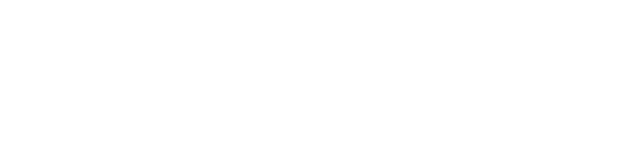
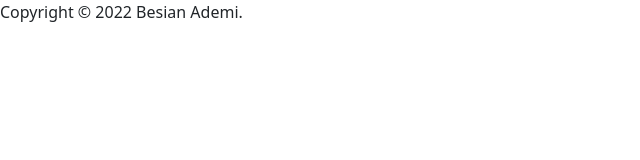
Before and after one commit to BesianAdemi/Modul-287-Webprojekt, a plain HTML site: page index.html in a window 1280 px wide. Shown: the whole page, without its empty margins (0-640 px from the left). Drawn offline with nearby package versions, Linux system fonts and the light colour scheme.

Commit message:
Add copyright

```diff
--- a/index.html
+++ b/index.html
@@ -17,6 +17,7 @@
 
         <!-- Footer -->
         <footer>
+            <p>Copyright © 2022 Besian Ademi.</p>
         </footer>
 
     <script src="https://cdn.jsdelivr.net/npm/bootstrap@5.2.0-beta1/dist/js/bootstrap.bundle.min.js" integrity="sha384-pprn3073KE6tl6bjs2QrFaJGz5/SUsLqktiwsUTF55Jfv3qYSDhgCecCxMW52nD2" crossorigin="anonymous"></script>
```
